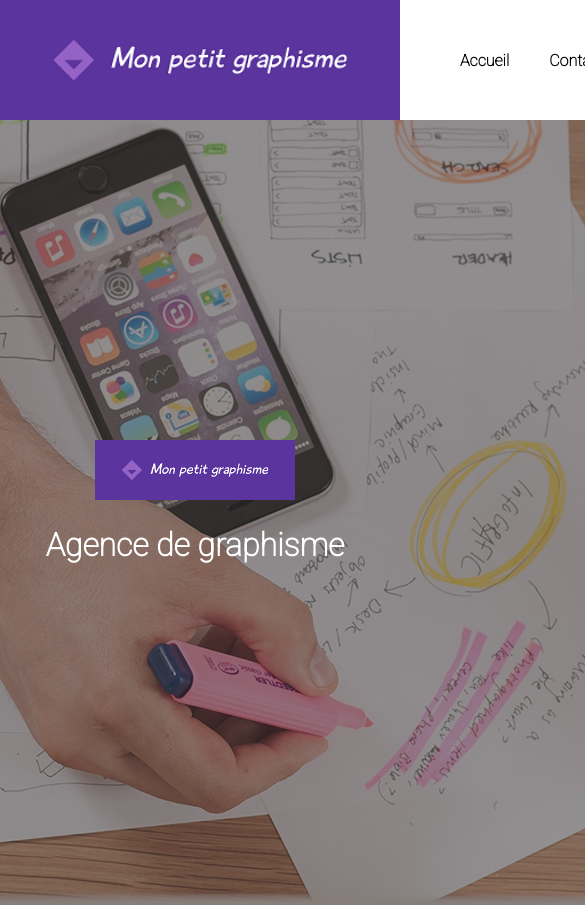
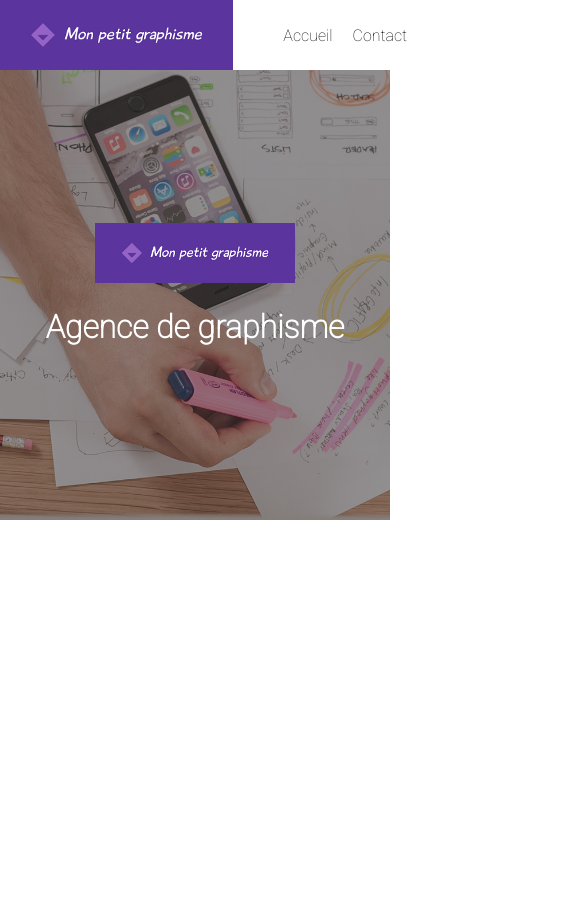
Before and after one commit to Alexandre58/monPetitGraphisme, a plain HTML site: page index.html in a window 390 px wide. Shown: the top 905 px of the page, 585 px wide, since content can reach past the window. After the commit the page ends 844 px from the top, so only its background shows below. Drawn offline with Linux system fonts and the light colour scheme.

Commit message:
rectification responsive header et image en tete

```diff
--- a/index.html
+++ b/index.html
@@ -14,7 +14,7 @@
 <body>
    <header>
       <nav class="container_header">
-          <img src="./images/logo_long.png" alt="logo mon petit Graghisme">
+          <img class ="container_header_img" src="./images/logo_long.png" alt="logo mon petit Graghisme">
           <ul class="ul_header">
               <li>Accueil</li>
               <li>Contact</li>
--- a/style.css
+++ b/style.css
@@ -9,19 +9,23 @@ body {
 .container_header {
     display: flex;
     justify-content: space-between;
-
-    height: 120px;
+}
+.container_header_img {
+    height: 70px;
 }
 .ul_header {
     display: flex;
+    justify-content: flex-end;
     align-items: center;
     list-style-type: none;
-    width: 15%;
+    width: 100%;
+    margin-right: 2%;
 }
 .ul_header li {
-    padding: 20px;
-    font-weight: bold;
+    margin: 0 10px ;
 }
+
+
 /***********IMAGE EN TETE********/
 .container_image_en_tete {
     position: relative;
@@ -29,7 +33,7 @@ body {
     justify-content: center;
     align-items: center;
 }
-#image_en_tete img{
+#image_en_tete {
     width: 100%;
     height: 450px;
     object-fit: cover;
@@ -41,6 +45,7 @@ body {
 #image_en_tete_logo{
     width: 200px;
     height: 60px;
+
 }
 h1{
     color: white;
```
